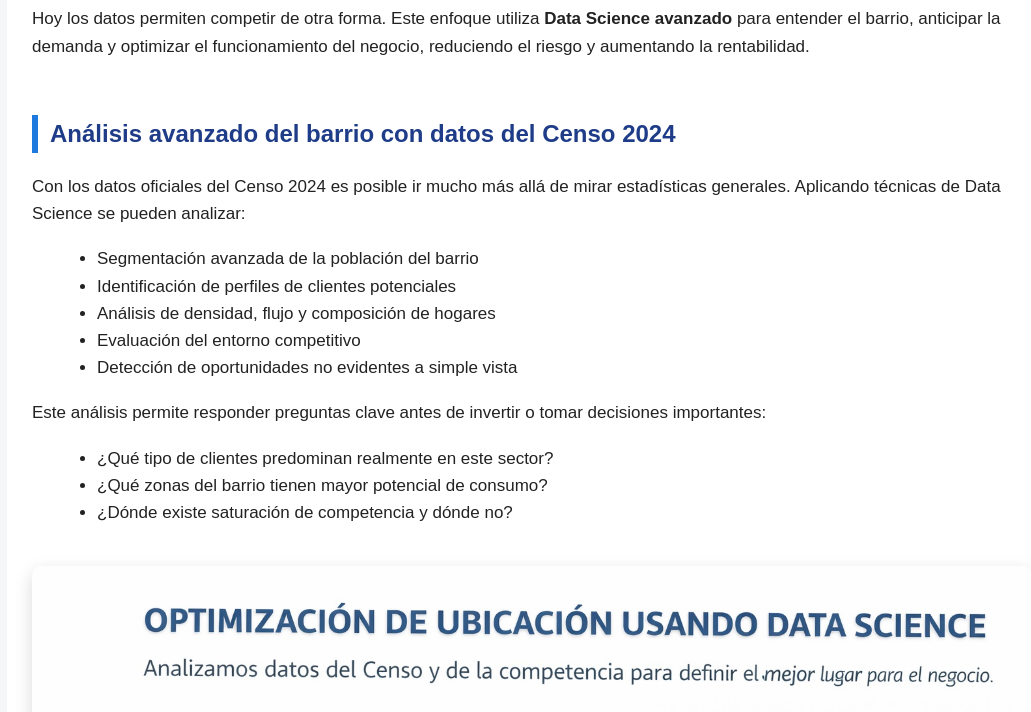
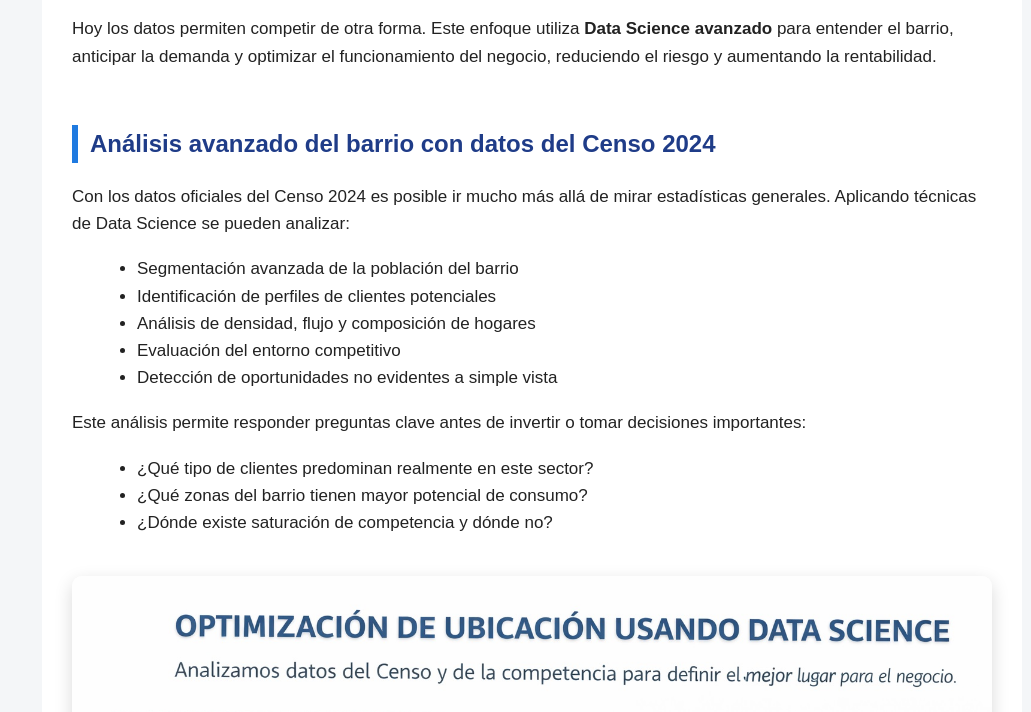
Before and after one commit to datacavalli-ai/data-science-negocios, a plain HTML site: page index.html in a window 1280 px wide. Shown: the part 185-897 px from the top of the page, without its empty margins (108-1139 px from the left). Drawn offline with Linux system fonts and the light colour scheme.

Commit message:
Update index.html

```diff
--- a/index.html
+++ b/index.html
@@ -15,11 +15,20 @@
       line-height: 1.6;
     }
 
-    .container {
-      max-width: 1000px;
-      margin: auto;
-      padding: 50px 25px;
-      background: #ffffff;
+   .container {
+  max-width: 920px;
+  margin: auto;
+  padding: 60px 30px;
+  background: #ffffff;
+}
+
+.content {
+  max-width: 760px;
+  margin: auto;
+}
+
+p, ul {
+  text-align: left;
     }
 
     h1 {
```
